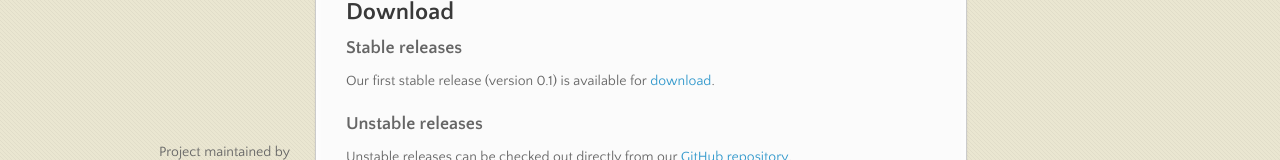
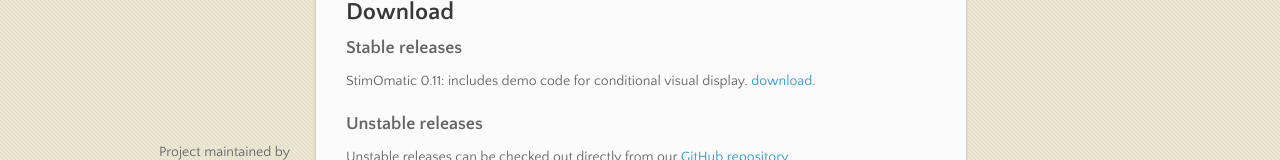
Before and after one commit to kotowicz/testing, a plain HTML site: page index.html in a window 1280 px wide. Shown: the part 494-654 px from the top of the page. Drawn offline with nearby package versions, Linux system fonts and the light colour scheme.

Commit message:
Update index.html

```diff
--- a/index.html
+++ b/index.html
@@ -54,7 +54,7 @@ $ git checkout gh-pages
 
 <h2>Download</h2>
 <h3>Stable releases</h3>
-<p>Our first stable release (version 0.1) is available for <a href="https://github.com/kotowicz/StimOmatic/archive/v0.1.zip">download</a>.</p>
+<p>StimOmatic 0.11: includes demo code for conditional visual display. <a href="https://github.com/kotowicz/StimOmatic/archive/v0.11.zip">download</a>.</p>
 <h3>Unstable releases</h3>
 <p>Unstable releases can be checked out directly from our <a href="https://github.com/StimOmatic/StimOmatic">GitHub repository</a>.</p>
 
```
